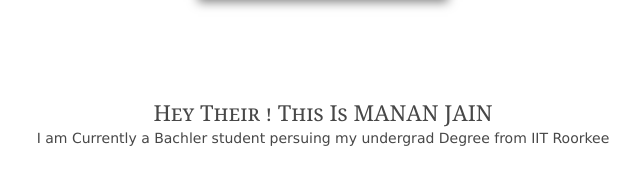
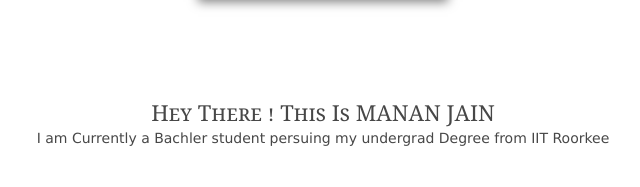
Before and after one commit to mananjainiitr/aboutme, a plain HTML site: page index.html in a window 1280 px wide. Shown: the part 877-1064 px from the top of the page, 317-957 px from the left. Drawn offline with Linux system fonts and the light colour scheme.

Commit message:
made change hii there

```diff
--- a/index.html
+++ b/index.html
@@ -97,7 +97,7 @@ Licence URI: https://www.os-templates.com/template-terms
     <!-- main body -->
     <!-- ################################################################################################ -->
     <div class="sectiontitle">
-      <h6 class="heading">Hey Their ! This is MANAN JAIN</h6>
+      <h6 class="heading">Hey There ! This is MANAN JAIN</h6>
       <p>I am Currently a Bachler student persuing my undergrad Degree from IIT Roorkee</p>
     </div>
     <ul id="services" class="nospace group">
```
